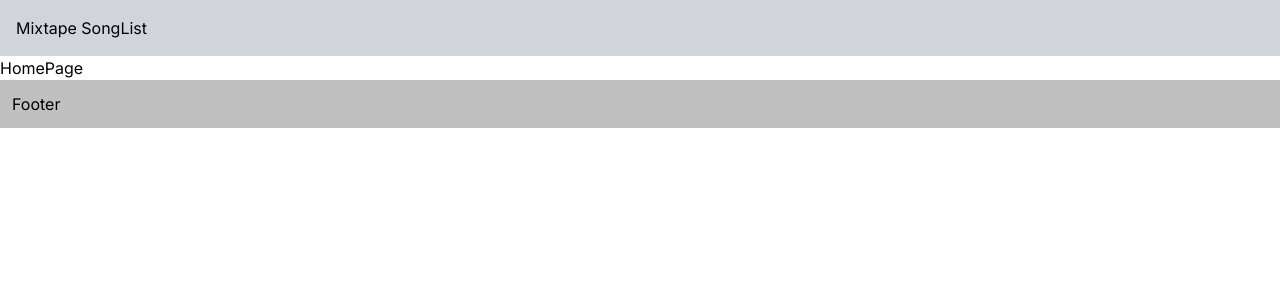
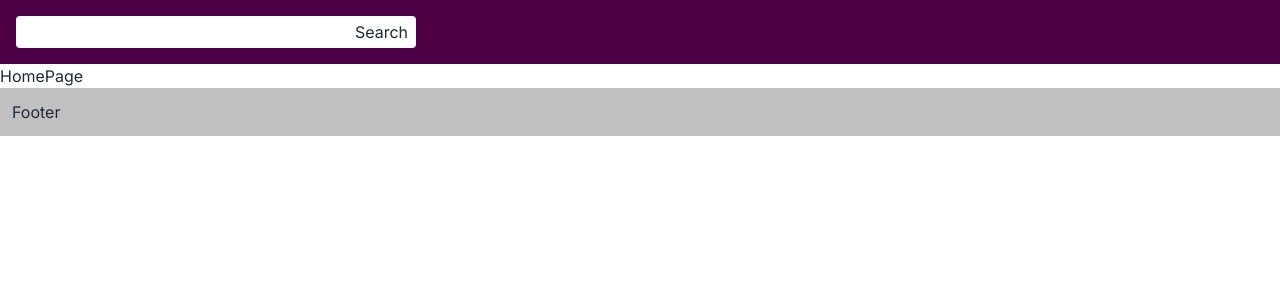
Before and after one commit to trinitrobenzene/mixtape-app, a Next.js app: page / in a window 1280 px wide. Shown: the top 300 px of the page. Built offline with nearby package versions, Linux system fonts and the light colour scheme.

Commit message:
added daisyUI, configed main color

```diff
--- a/app/globals.css
+++ b/app/globals.css
@@ -1,3 +1,7 @@
 @tailwind base;
 @tailwind components;
 @tailwind utilities;
+
+textarea:focus, input:focus{
+    outline: none;
+}
--- a/components/Header.tsx
+++ b/components/Header.tsx
@@ -1,15 +1,18 @@
-import Link from 'next/link'
-import React from 'react'
+'use client';
+
+import Link from 'next/link';
+import React, { useRef } from 'react';
+import SearchBox from './SearchBox';
 
 const Header = () => {
+    const onSearch = (value: string) => {
+        console.log(value)
+    }
     return (
-        <header className='p-4 bg-gray-300'>
-            <Link href='/'>Mixtape</Link>
-            &nbsp;
-            <Link href='/songlist'>SongList</Link>
-            &nbsp;
+        <header className="p-4 bg-main">
+            <SearchBox w={400} onSearch={onSearch} />
         </header>
-    )
-}
+    );
+};
 
-export default Header
+export default Header;
--- /dev/null
+++ b/components/SearchBox.tsx
@@ -0,0 +1,31 @@
+'use client';
+import React, { useRef } from 'react';
+
+interface searchProps {
+    w?: string | number;
+    onSearch: Function;
+}
+
+const SearchBox = (props: searchProps) => {
+    const refInput = useRef<HTMLInputElement>(null);
+    const handleSubmit = (form: React.SyntheticEvent) => {
+        form.preventDefault();
+        const keyword = refInput.current?.value;
+        props.onSearch(keyword);
+    };
+    return (
+        <form
+            className="bg-white rounded px-2 py-1 flex"
+            onSubmit={handleSubmit}
+            style={{ width: props.w ?? '300px' }}
+        >
+            <input
+                className="bg-transparent flex-grow focus:border-0"
+                ref={refInput}
+            />
+            <button>Search</button>
+        </form>
+    );
+};
+
+export default SearchBox;
--- a/package.json
+++ b/package.json
@@ -21,5 +21,8 @@
     "react-dom": "18.2.0",
     "tailwindcss": "3.3.2",
     "typescript": "5.0.4"
+  },
+  "devDependencies": {
+    "daisyui": "^3.0.3"
   }
 }
--- a/tailwind.config.js
+++ b/tailwind.config.js
@@ -1,4 +1,6 @@
 /** @type {import('tailwindcss').Config} */
+const colors = require('tailwindcss/colors')
+
 module.exports = {
     content: [
     "./app/**/*.{js,ts,jsx,tsx,mdx}",
@@ -9,7 +11,11 @@ module.exports = {
     "./src/**/*.{js,ts,jsx,tsx,mdx}",
     ],
     theme: {
+        colors: {
+            ...colors,
+            main: '#4E0046'
+        },
         extend: {},
     },
-  plugins: [],
-}
+    plugins: [require("daisyui")],
+};
```
Also changed, not shown: 1 other file (tests, documents, lock files or other folders). Lines whose indentation alone changed are shown as unchanged.
